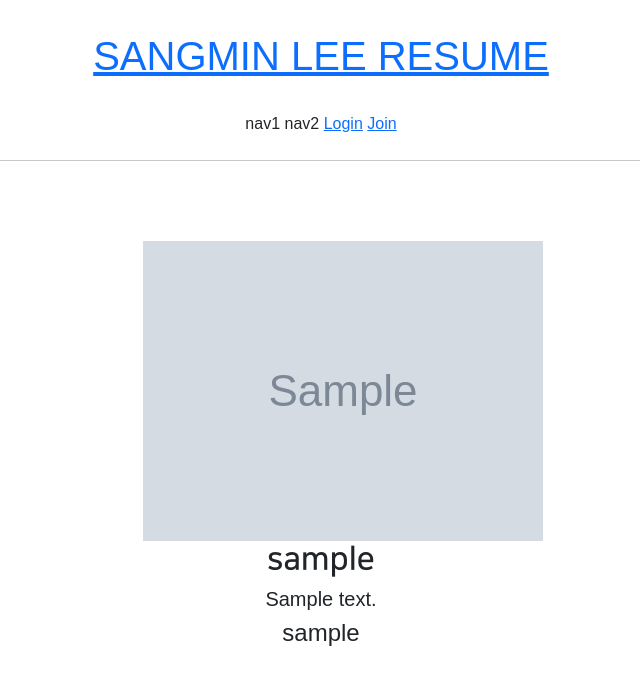
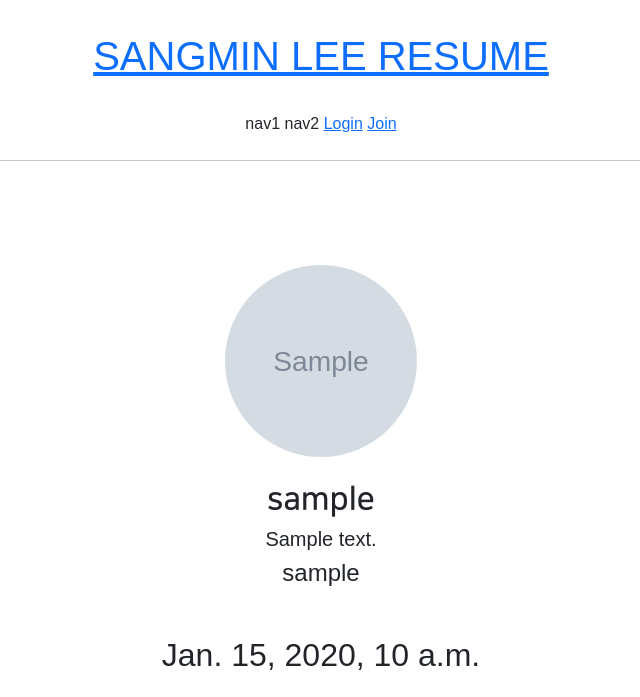
Before and after one commit to MONKEYZ9/SM_RESUME, a Django app: page /accountapp/detail/1 in a window 1280 px wide. Shown: the top 697 px of the page, without its empty margins (319-959 px from the left). Run offline with Django 3.2, Linux system fonts and the light colour scheme; tables that the repository leaves empty hold one stand-in row (values such as "Sample post"); grey boxes marked "Sample" are stand-in pictures; parts of the project's set-up code (start-up, migrations or seed data) failed here and were passed over; some libraries are stand-ins or nearby versions; some web fonts are replaced.

Commit message:
Fix accountapp detail.html to profile info css

```diff
--- a/accountapp/templates/accountapp/detail.html
+++ b/accountapp/templates/accountapp/detail.html
@@ -6,6 +6,7 @@
         <div class="m-5">
             {% if target_user.profile %}
                 <img src="{{ target_user.profile.image.url }}"
+                     class="profile_image m-4"
                      alt="profile image">
                 <h2 class="NNS_B">{{ target_user.profile.nickname }}</h2>
                 <h5>{{ target_user.profile.message }}</h5>
```
